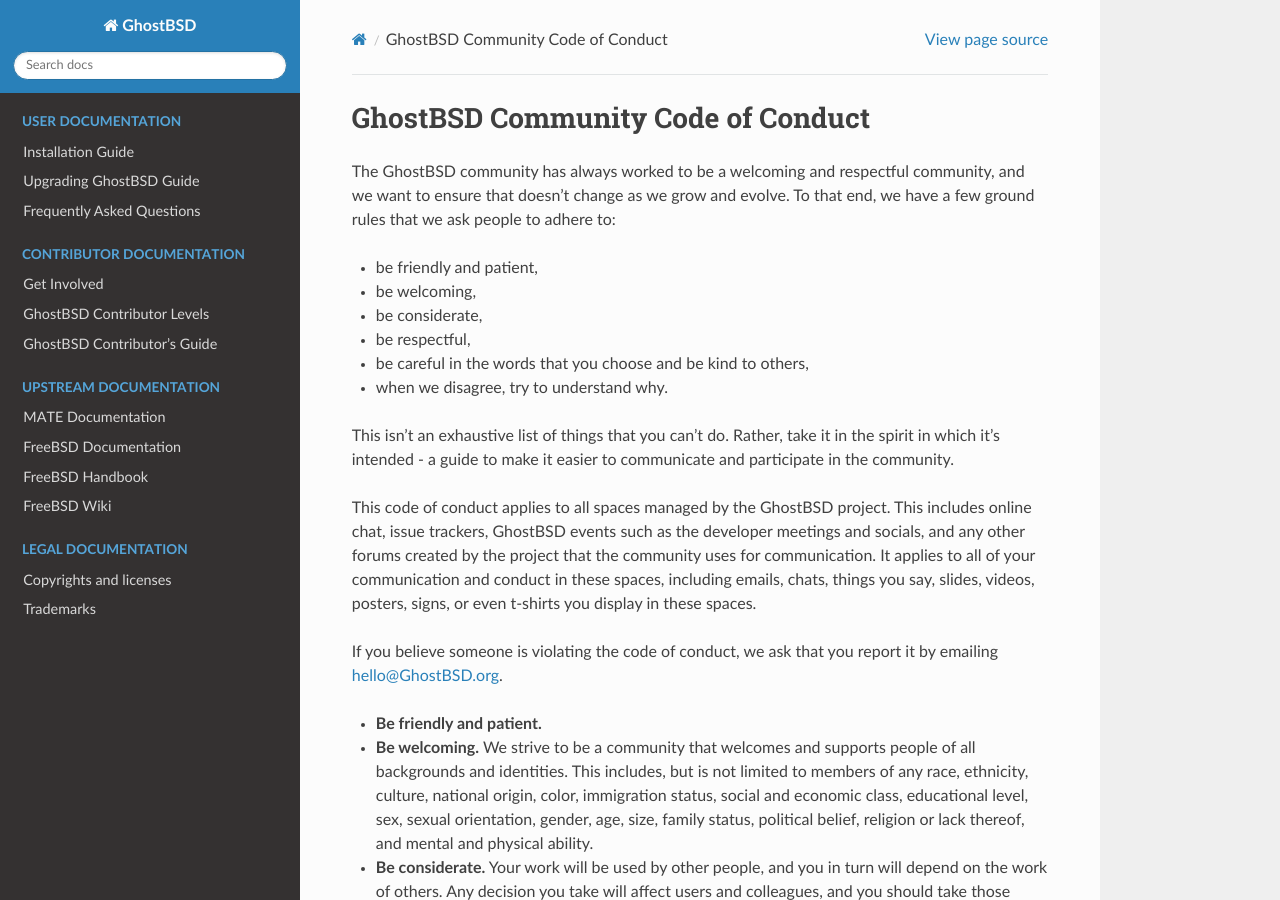
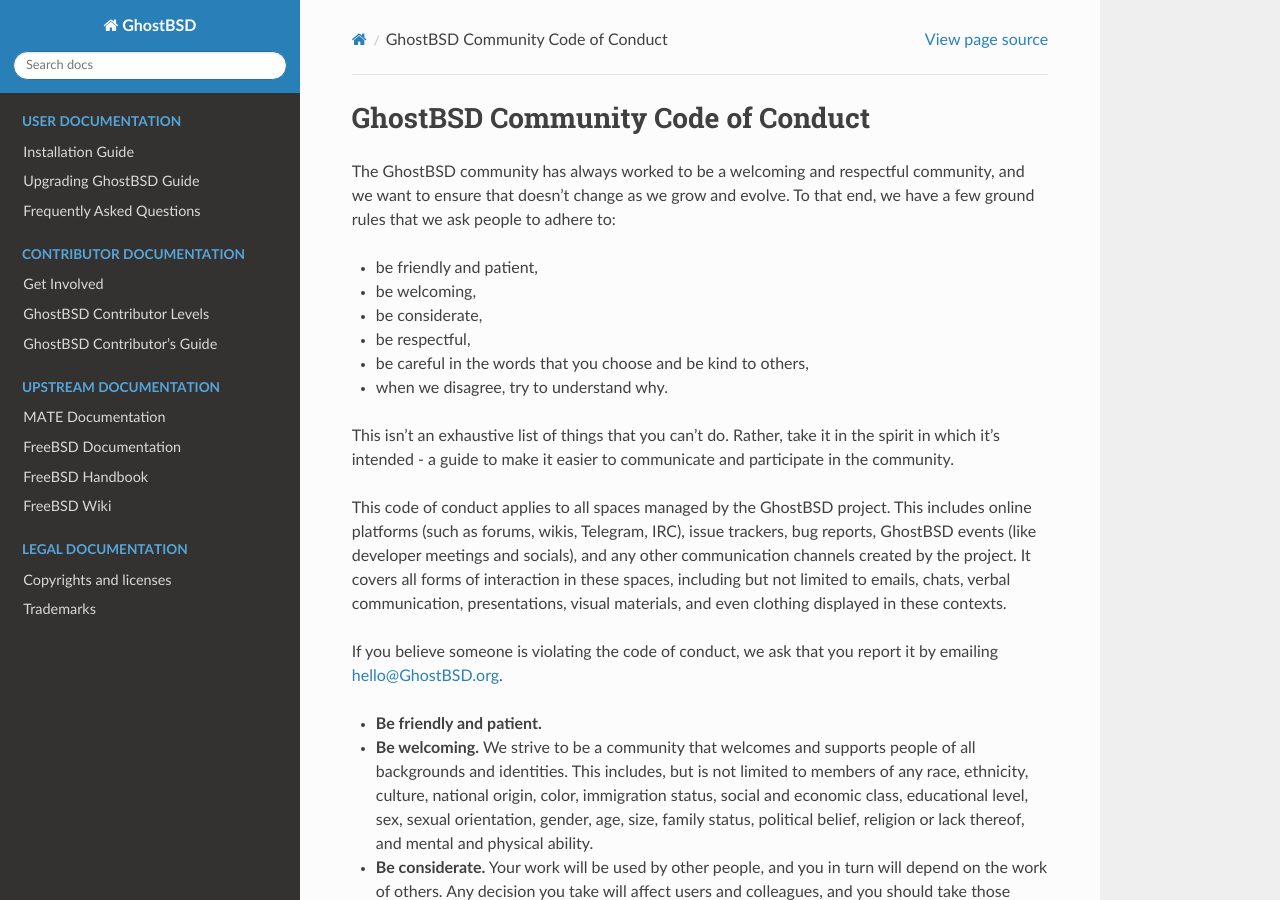
Before and after one commit to ghostbsd/documentation, a Sphinx documentation site: the page built from source/CoC.md, in a window 1280 px wide and 900 px high. Built offline with Sphinx 7.4.7 and the Read the Docs theme 2.0.0, drawn with Linux system fonts in a browser that asks for light colours.

Commit message:
sourcery-ai source/CoC.md edit
Co-authored-by: sourcery-ai[bot] <58596630+sourcery-ai[bot]@users.noreply.github.com>

```diff
--- a/source/CoC.md
+++ b/source/CoC.md
@@ -11,7 +11,7 @@
 
 This isn’t an exhaustive list of things that you can’t do. Rather, take it in the spirit in which it’s intended - a guide to make it easier to communicate and participate in the community.
 
-This code of conduct applies to all spaces managed by the GhostBSD project. This includes online chat, issue trackers, GhostBSD events such as the developer meetings and socials, and any other forums created by the project that the community uses for communication. It applies to all of your communication and conduct in these spaces, including emails, chats, things you say, slides, videos, posters, signs, or even t-shirts you display in these spaces.
+This code of conduct applies to all spaces managed by the GhostBSD project. This includes online platforms (such as forums, wikis, Telegram, IRC), issue trackers, bug reports, GhostBSD events (like developer meetings and socials), and any other communication channels created by the project. It covers all forms of interaction in these spaces, including but not limited to emails, chats, verbal communication, presentations, visual materials, and even clothing displayed in these contexts.
 
 If you believe someone is violating the code of conduct, we ask that you report it by emailing  [hello@GhostBSD.org](mailto:hello@GhostBSD.org?subject=Reported%20CoC%20Violation).
 * **Be friendly and patient.**
```
